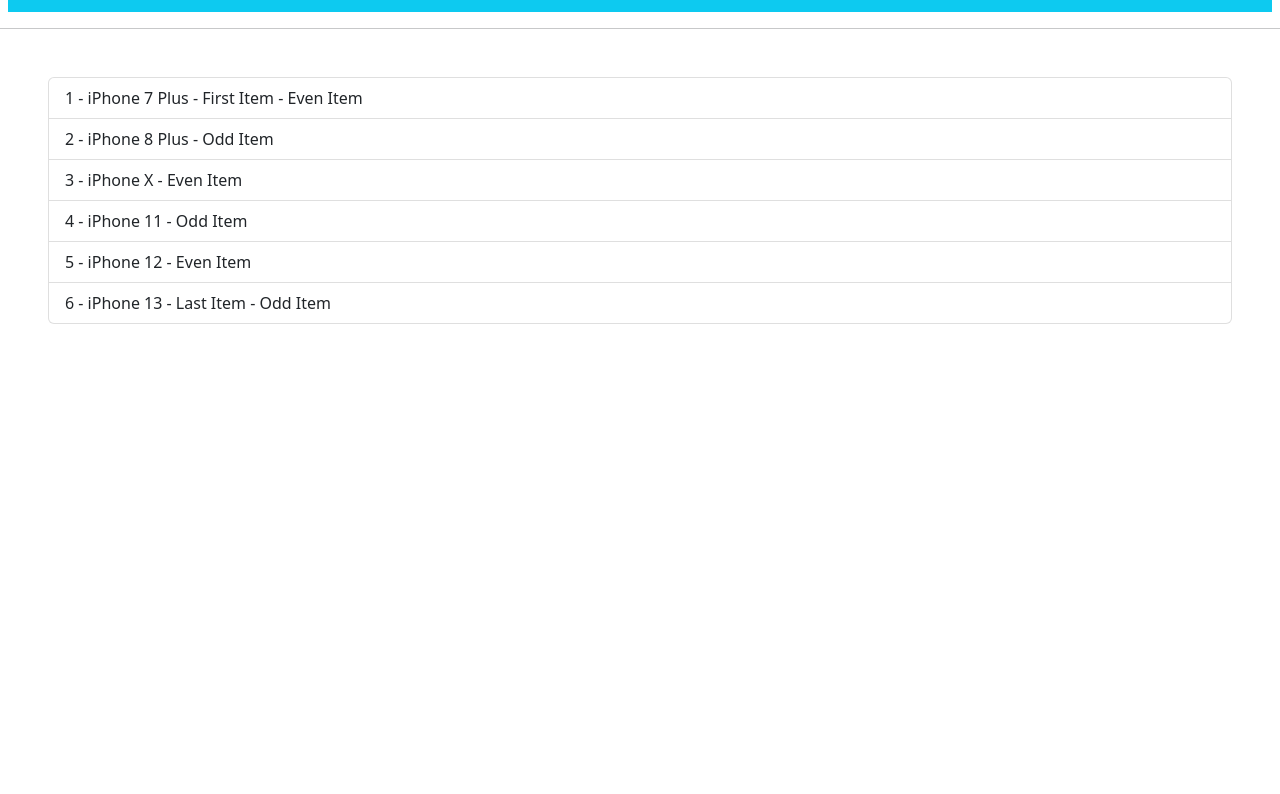
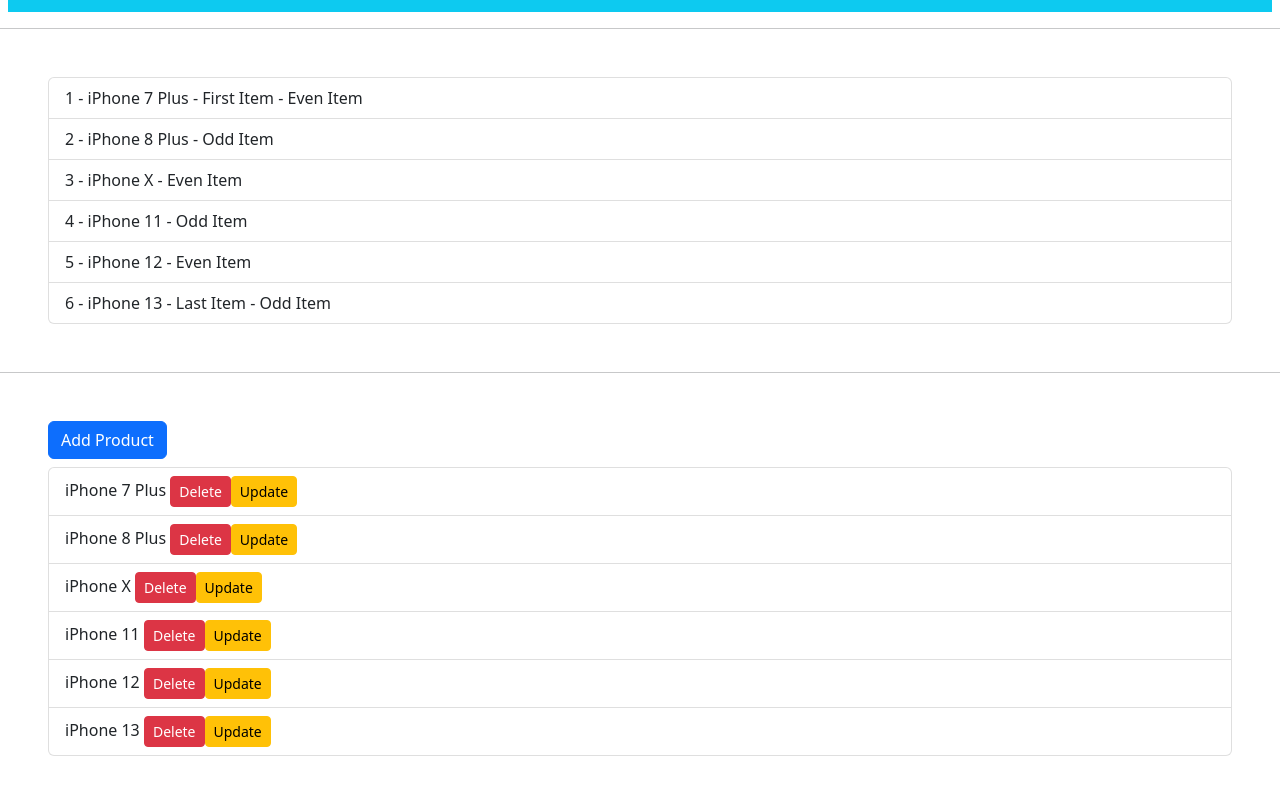
Before and after one commit to MustafaPeynirci/Angular-Development-Project, an Angular app in the folder example/: page / in a window 1280 px wide. Shown: the part 1695-2489 px from the top of the page. Before the commit the page ends 2067 px from the top, so only its background shows below. Built offline with nearby package versions, Linux system fonts and the light colour scheme.

Commit message:
change detection

```diff
--- a/example/src/app/product/product.component.html
+++ b/example/src/app/product/product.component.html
@@ -89,3 +89,15 @@
         <span *ngIf="isEven"> - Even Item</span>
     </li>
 </ul>
+<hr>
+
+<div class="m-5">
+    <button class="btn btn-primary" (click)="addProduct()">Add Product</button>
+    <ul class="list-group mt-2">
+        <li class="list-group-item" *ngFor="let product of model.getProducts()">
+            {{product.name}}
+            <button class="btn btn-danger btn-sm" (click)="deleteProduct(product)">Delete</button>
+            <button class="btn btn-warning btn-sm" (click)="updateProduct(product)">Update</button>
+        </li>
+    </ul>
+</div>
--- a/example/src/app/product/product.component.ts
+++ b/example/src/app/product/product.component.ts
@@ -39,5 +39,14 @@ export class ProductComponent implements OnInit {
   onKeyUp4(x) {
     console.log(x);
   }
+  addProduct() {
+    this.model.addProduct(new Product(7, "iPhone 14", "Nice telephone", "i7.png", 9390))
+  }
+  deleteProduct(product: Product) {
+    this.model.deleteProduct(product)
+  }
+  updateProduct(product: Product) {
+    product.name = "Updated!"
+  }
 
 }
--- a/example/src/app/repository.model.ts
+++ b/example/src/app/repository.model.ts
@@ -18,4 +18,11 @@ export class ProductRepository {
     getProductCount(): number {
         return this.products.length
     }
+    addProduct(product: Product) {
+        this.products.push(product)
+    }
+    deleteProduct(product: Product) {
+        let index = this.products.indexOf(product)
+        this.products.splice(index, 1)
+    }
 }
```
